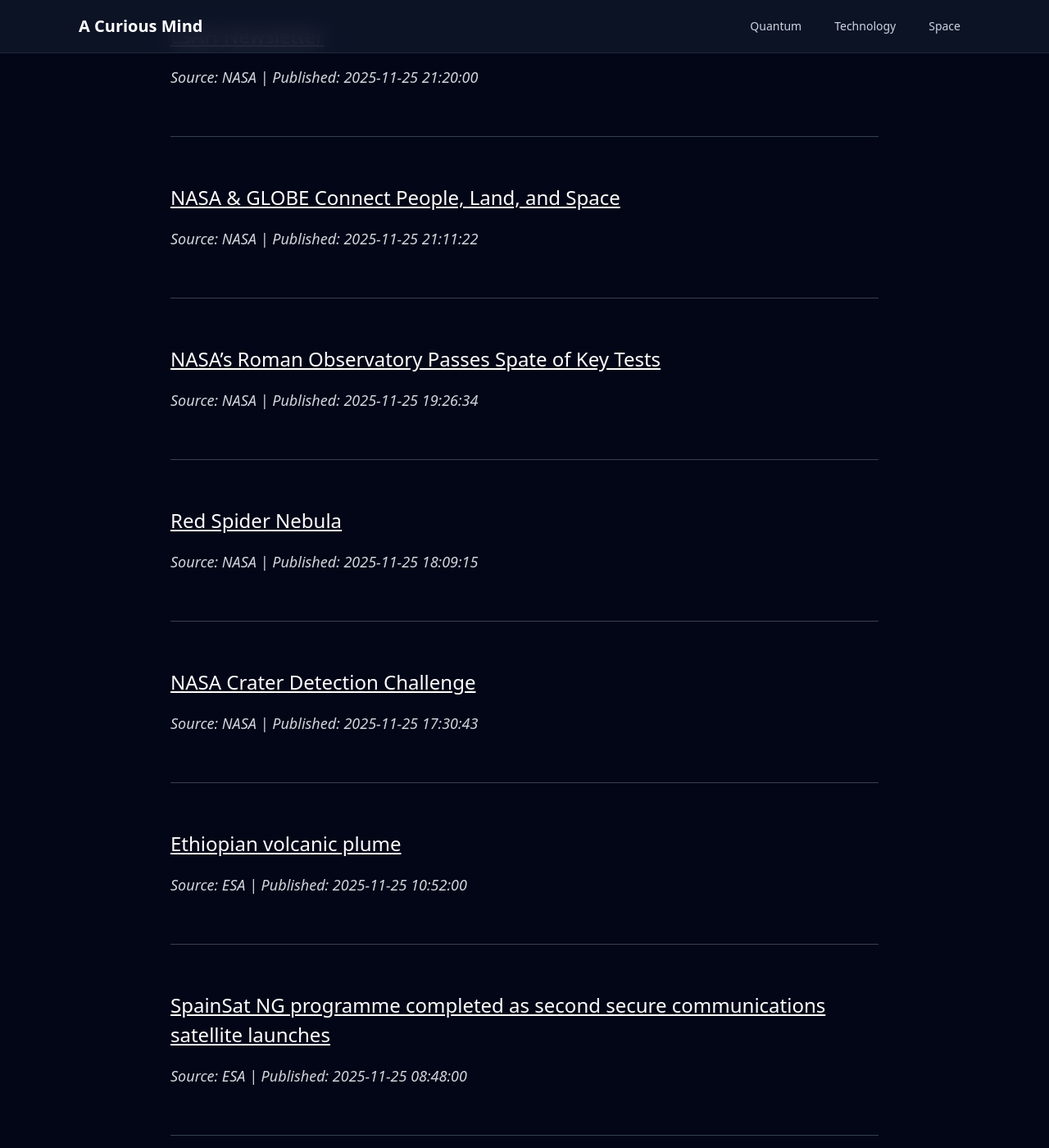
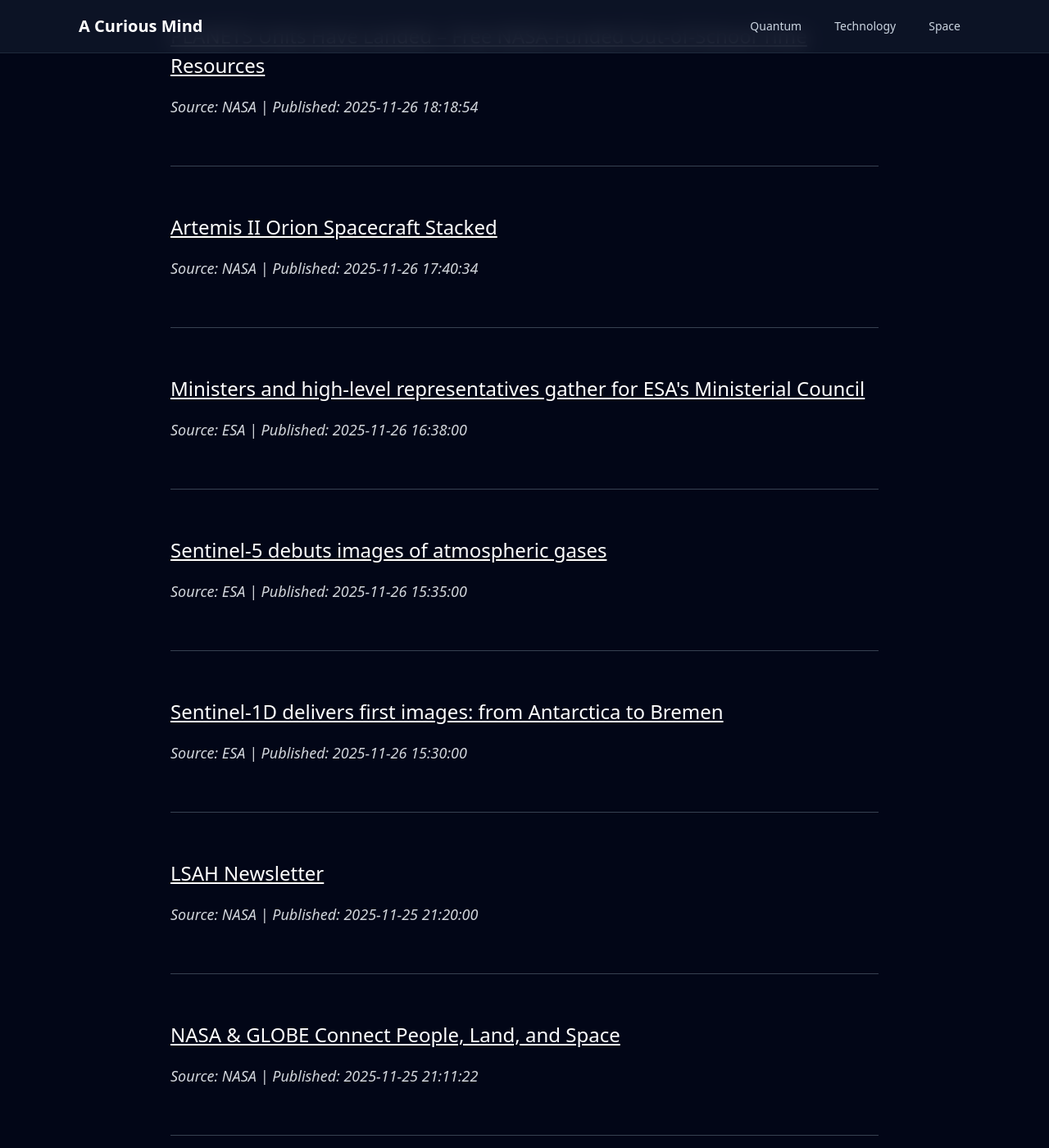
Before and after one commit to onehl7/onehl7.github.io, a Jekyll site: the page built from _posts/2025-11-22-space-updates.md, in a window 1280 px wide and 1400 px high, scrolled down 332 px. Shown: the whole window at 82% size. Built offline with Jekyll 4.4.1, drawn with Linux system fonts in a browser that asks for light colours; nearby versions of some CDN libraries; some of the changed text lies outside the part shown.

Commit message:
Update space news data

```diff
--- a/_data/space_news.json
+++ b/_data/space_news.json
@@ -1,4 +1,34 @@
 [
+  {
+    "source": "NASA",
+    "title": "PLANETS Units Have Landed \u2013 Free NASA-Funded Out-of-School Time Resources",
+    "link": "https://science.nasa.gov/learning-resources/science-activation/planets-units-have-landed-free-nasa-funded-out-of-school-time-resources/",
+    "published": "2025-11-26 18:18:54"
+  },
+  {
+    "source": "NASA",
+    "title": "Artemis II Orion Spacecraft Stacked",
+    "link": "https://www.nasa.gov/image-article/artemis-ii-orion-spacecraft-stacked/",
+    "published": "2025-11-26 17:40:34"
+  },
+  {
+    "source": "ESA",
+    "title": "Ministers and high-level representatives gather for ESA's Ministerial Council",
+    "link": "https://www.esa.int/ESA_Multimedia/Images/2025/11/Ministers_and_high-level_representatives_gather_for_ESA_s_Ministerial_Council",
+    "published": "2025-11-26 16:38:00"
+  },
+  {
+    "source": "ESA",
+    "title": "Sentinel-5 debuts images of atmospheric gases",
+    "link": "https://www.esa.int/Applications/Observing_the_Earth/Copernicus/Sentinel-5/Sentinel-5_debuts_images_of_atmospheric_gases",
+    "published": "2025-11-26 15:35:00"
+  },
+  {
+    "source": "ESA",
+    "title": "Sentinel-1D delivers first images: from Antarctica to Bremen",
+    "link": "https://www.esa.int/Applications/Observing_the_Earth/Copernicus/Sentinel-1/Sentinel-1D_delivers_first_images_from_Antarctica_to_Bremen",
+    "published": "2025-11-26 15:30:00"
+  },
   {
     "source": "NASA",
     "title": "LSAH Newsletter",
@@ -18,36 +48,6 @@
     "published": "2025-11-25 19:26:34"
   },
   {
-    "source": "NASA",
-    "title": "Red Spider Nebula",
-    "link": "https://www.nasa.gov/image-article/red-spider-nebula/",
-    "published": "2025-11-25 18:09:15"
-  },
-  {
-    "source": "NASA",
-    "title": "NASA Crater Detection Challenge",
-    "link": "https://www.nasa.gov/directorates/stmd/prizes-challenges-crowdsourcing-program/center-of-excellence-for-collaborative-innovation-coeci/nasa-crater-detection-challenge/",
-    "published": "2025-11-25 17:30:43"
-  },
-  {
-    "source": "ESA",
-    "title": "Ethiopian volcanic plume",
-    "link": "https://www.esa.int/ESA_Multimedia/Images/2025/11/Ethiopian_volcanic_plume",
-    "published": "2025-11-25 10:52:00"
-  },
-  {
-    "source": "ESA",
-    "title": "SpainSat NG programme completed as second secure communications satellite launches",
-    "link": "https://www.esa.int/Applications/Connectivity_and_Secure_Communications/SpainSat_NG_programme_completed_as_second_secure_communications_satellite_launches",
-    "published": "2025-11-25 08:48:00"
-  },
-  {
-    "source": "ESA",
-    "title": "Final call to apply for ESA Internships 2026!",
-    "link": "https://www.esa.int/About_Us/Careers_at_ESA/Final_call_to_apply_for_ESA_Internships_2026",
-    "published": "2025-11-24 10:00:00"
-  },
-  {
     "source": "ESA",
     "title": "Ministerial Council 2025",
     "link": "https://www.esa.int/About_Us/Ministerial_Council_2025",
```
